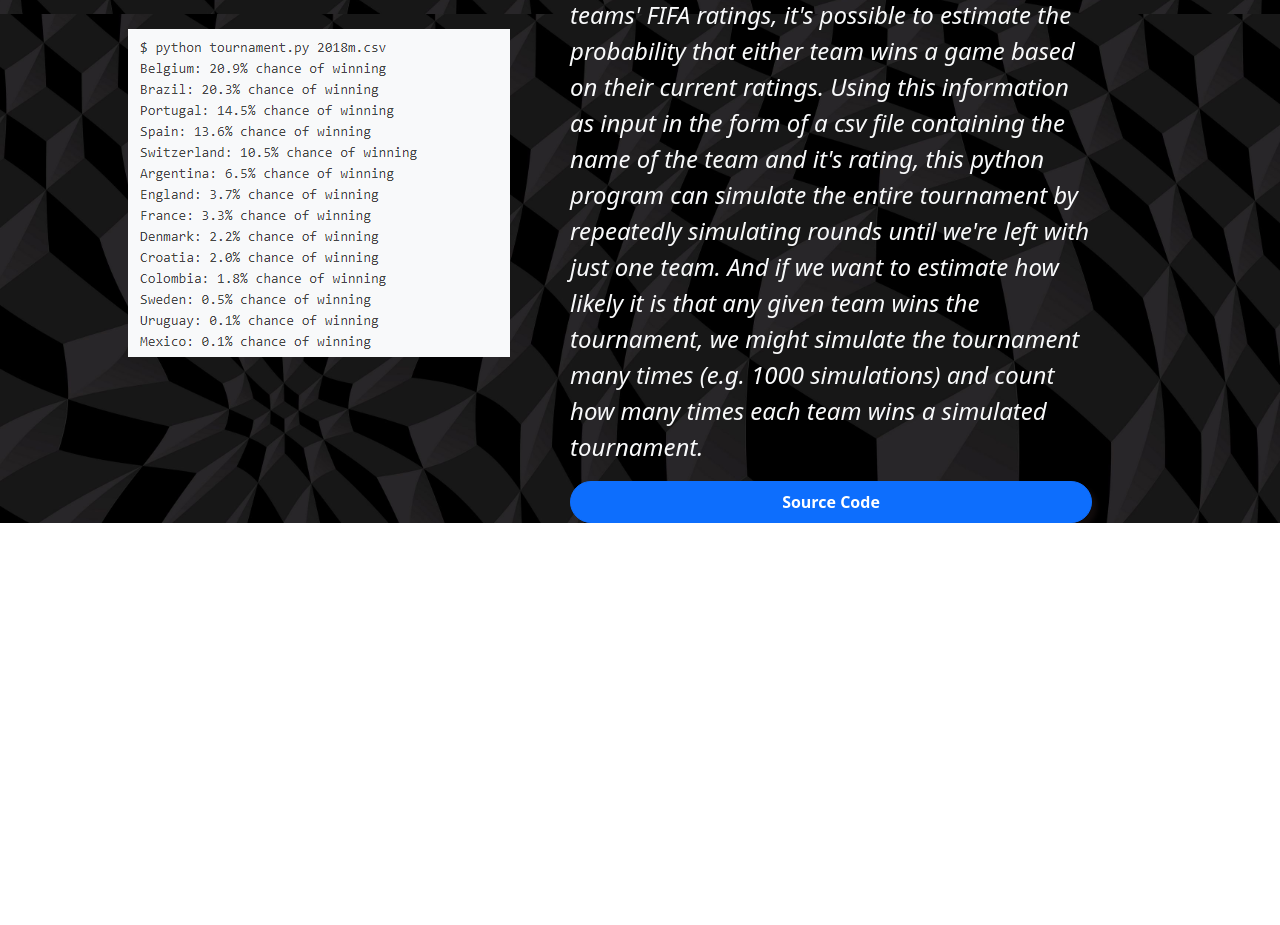
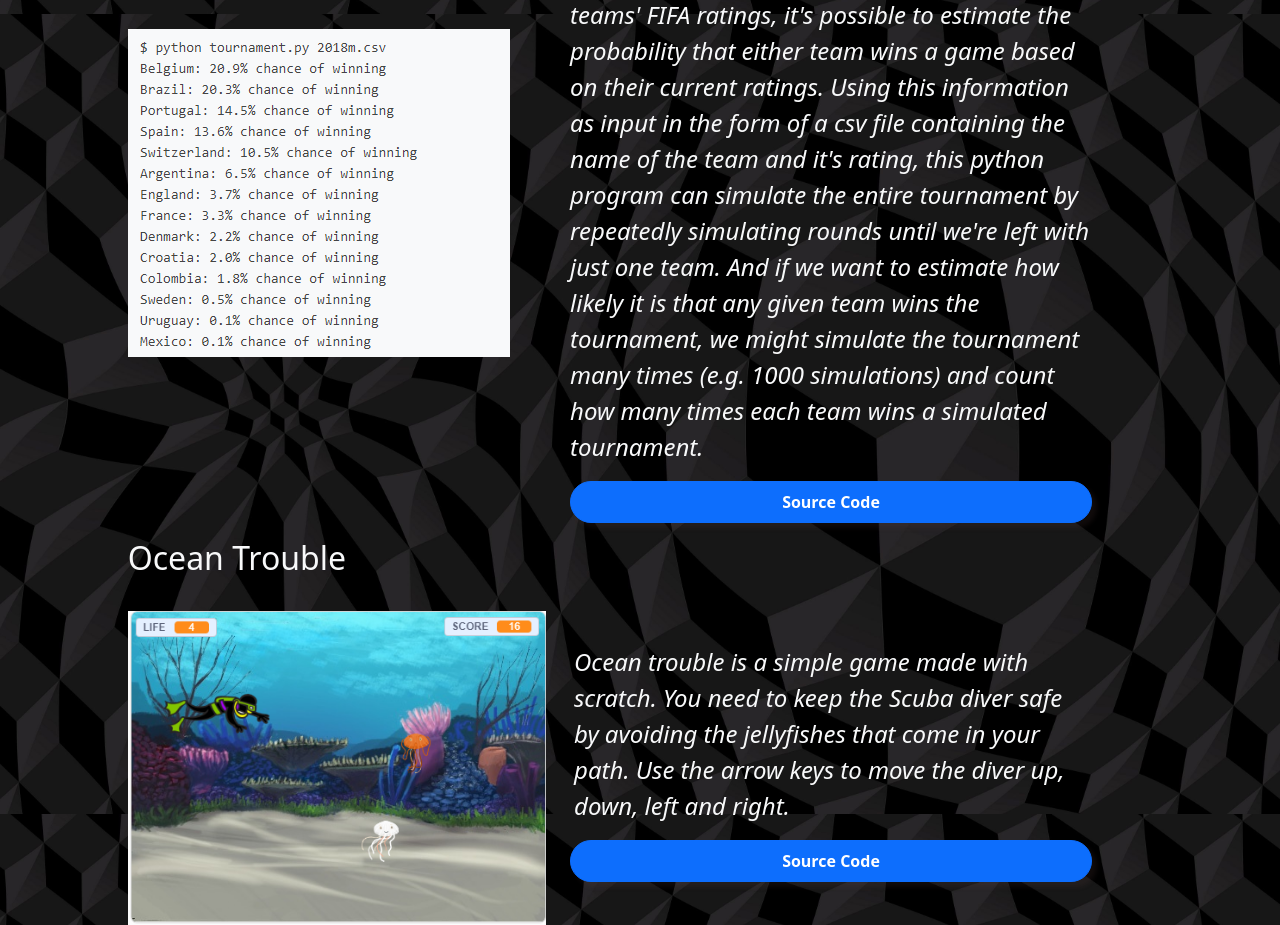
Before and after one commit to Om-Alve/Om-Alve.github.io, a plain HTML site: page html/projects.html in a window 1280 px wide. Shown: the part 786-1711 px from the top of the page. Before the commit the page ends 1309 px from the top, so only its background shows below. Drawn offline with nearby package versions, Linux system fonts and the light colour scheme.

Commit message:
Added Ocean Trouble

```diff
--- a/html/projects.html
+++ b/html/projects.html
@@ -49,7 +49,7 @@ background-attachment: fixed;
             Filters
         </h2>
         <div class="col-lg-6 col-md-12 col-sm-12">
-            <img src="../assets/FiltersDemo.png" class="responsive" alt="">
+            <img src="../assets/FiltersDemo.png" class="responsive" alt="Filters">
         </div>
         <div class="text-light col-lg-6 col-md-12 col-sm-12">
             <p style="font-style: oblique;
@@ -69,7 +69,7 @@ background-attachment: fixed;
             World Cup Simulator
         </h2>
         <div class="col-lg-6 col-md-12 col-sm-12">
-            <img src="../assets/tournament.png" class="responsive" alt="">
+            <img src="../assets/tournament.png" class="responsive" alt="World Cup Simulator">
         </div>
         <div class="text-light col-lg-6 col-md-12 col-sm-12">
             <p style="font-style: oblique;
@@ -97,6 +97,28 @@ background-attachment: fixed;
         </div>
     </div>
 
+    <div class="container mt-3 row">
+        <h2 class="text-light" style="margin-left:9.5%">
+            Ocean Trouble
+        </h2>
+        <div class="col-lg-6 col-md-12 col-sm-12">
+            <img src="../assets/oceanTrouble.png" class="responsive" alt="Ocean Trouble">
+        </div>
+        <div class="text-light col-lg-6 col-md-12 col-sm-12">
+            <p style="font-style: oblique;
+            font-size: x-large;" class="mx-1 mt-3">
+                Ocean trouble is a simple game made with scratch.
+                You need to keep the Scuba diver safe by avoiding the jellyfishes that come in your path.
+                Use the arrow keys to move the diver up, down, left and right.
+            </p>
+            <a href="https://scratch.mit.edu/projects/724604220"
+                class="btn btn-primary d-flex nav-link justify-content-center">
+                <b style="font-weight: bold; color:white">Source
+                    Code</b>
+            </a>
+        </div>
+    </div>
+
 </body>
 
 </html>
```
